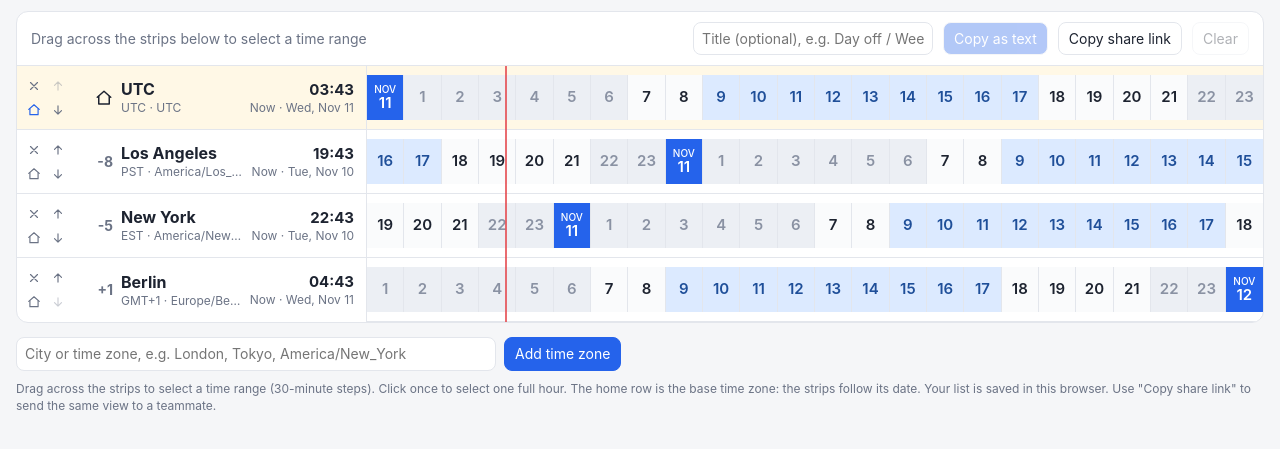
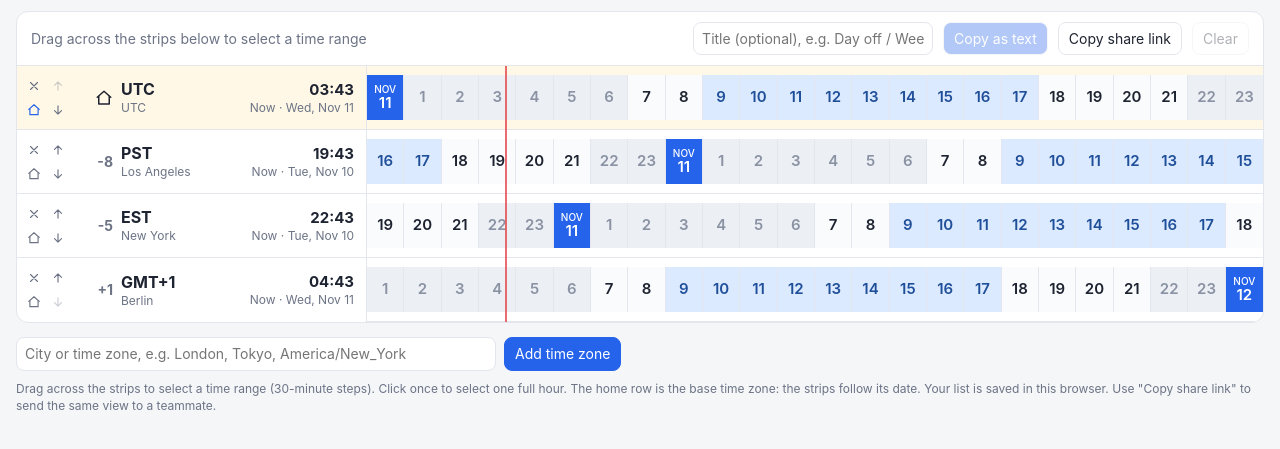
Before and after one commit to GabrielDrapor/worldtime, a plain HTML site: page index.html in a window 1280 px wide. Shown: the part 59-508 px from the top of the page. Drawn offline with Linux system fonts and the light colour scheme.

Commit message:
Light theme; show time zone on first line and city on second

```diff
--- a/index.html
+++ b/index.html
@@ -6,15 +6,11 @@
 <title>Team Time Zones</title>
 <style>
 :root{
+  color-scheme:light;
   --bg:#f5f6f8;--panel:#fff;--text:#1d2330;--muted:#6b7385;--line:#e3e6ec;
   --night:#eceff4;--night-text:#8a92a3;--day:#fafbfc;--work:#dceaff;--work-text:#1f4f99;
   --accent:#2563eb;--sel:rgba(37,99,235,.13);--sel-border:#2563eb;--now:#e5484d;--home:#fff8e6;
 }
-@media (prefers-color-scheme:dark){:root{
-  --bg:#0f1218;--panel:#171b23;--text:#e6e9ef;--muted:#8b93a5;--line:#2a303c;
-  --night:#12161d;--night-text:#5f6779;--day:#1b2029;--work:#1d3357;--work-text:#b9d2ff;
-  --accent:#5b8cff;--sel:rgba(91,140,255,.18);--sel-border:#7aa2ff;--home:#2a2516;
-}}
 *{box-sizing:border-box}
 body{margin:0;background:var(--bg);color:var(--text);font:14px/1.4 -apple-system,BlinkMacSystemFont,"Segoe UI",sans-serif}
 .wrap{max-width:1320px;margin:0 auto;padding:20px 16px 40px}
@@ -250,9 +246,9 @@ const homeTz = () => state.zones[state.home];
 const base = () => zonedMidnight(state.date, homeTz());
 const slotTime = s => base() + s * 1800000;
 
-function abbr(tz, t) {
+function abbr(tz, t, style = 'short') {
   try {
-    return new Intl.DateTimeFormat('en-US', { timeZone: tz, timeZoneName: 'short' })
+    return new Intl.DateTimeFormat('en-US', { timeZone: tz, timeZoneName: style })
       .formatToParts(t).find(p => p.type === 'timeZoneName').value;
   } catch { return ''; }
 }
@@ -283,8 +279,8 @@ function render() {
         <button data-act="down" title="Move down"${i === state.zones.length - 1 ? ' disabled' : ''}>${ICON.down}</button>
       </div>
       <div class="off" title="${isHome ? 'Home time zone' : 'Hours from home time zone'}">${isHome ? ICON.home : offsetLabel(offsetMs(tz, b) - hOff)}</div>
-      <div class="name"><div class="label">${esc(zoneName(tz))}</div>
-        <div class="sub">${esc(abbr(tz, b))} · ${esc(tz)}</div></div>
+      <div class="name" title="${esc(abbr(tz, b, 'long'))} · ${esc(tz)}"><div class="label">${esc(abbr(tz, b))}</div>
+        <div class="sub">${esc(zoneName(tz))}</div></div>
       ${range}
     </div>`;
 
```
